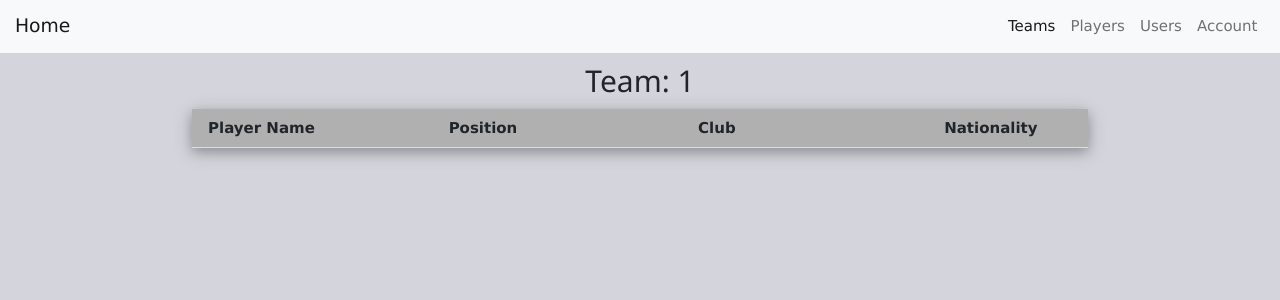
After one commit to kevinnamkung/cs4750-project, a PHP site: page /teamPlayers.php?team=1 in a window 1280 px wide. The commit adds this page. Shown: the top 300 px of the page. Run offline with PHP 8.4, Linux system fonts and the light colour scheme; the visitor is signed in with stand-in values (Sample User, id 1); tables that the repository leaves empty or names only in its code hold one stand-in row (values such as "Sample post"); lists and menus that the app fills with data are empty.

Commit message:
created users/teams/players connection started add

```diff
--- /dev/null
+++ b/teamPlayers.php
@@ -0,0 +1,75 @@
+<?php
+    #session_start();
+
+    require("connect-db.php");
+    require("userdb.php");
+
+    session_start();
+
+    //check if user is logged in
+    if(!isset($_SESSION["logged"]) && $_SESSION["logged"] == false){
+        header("location: userLogin.php");
+        exit;
+    }
+
+?>
+<!DOCTYPE html>
+<html>
+<head>
+        <meta charset="UTF-8">
+        <meta name="viewport" content="width=device-width, initial-scale=1">
+        <meta name="author" content="kevin">
+        <meta name="description" content="User Form">
+        <title>Team Players</title>
+        <link rel="stylesheet" type="text/css" href="shared/homestyle.css">
+        <link rel="stylesheet" href="https://stackpath.bootstrapcdn.com/bootstrap/4.5.2/css/bootstrap.min.css">
+        <link href="https://cdn.jsdelivr.net/npm/bootstrap@5.1.3/dist/css/bootstrap.min.css" rel="stylesheet" integrity="sha384-1BmE4kWBq78iYhFldvKuhfTAU6auU8tT94WrHftjDbrCEXSU1oBoqyl2QvZ6jIW3" crossorigin="anonymous">
+        <link rel="stylesheet" href="https://www.w3schools.com/w3css/4/w3.css">
+        <style>
+            /* Center text elements within the body */
+            body_x {
+                display: flex;
+                flex-direction: column;
+                align-items: center;
+                justify-content: center;
+            }
+        </style>
+    </head>
+    <body style="background-color: #d4d4dc;">
+        <?php include('shared/header.php'); ?>
+        <body_x>
+        <table class="w3-table w3-bordered w3-card-4 center" style="width:70%">
+            <thead>
+                <tr style="background-color:#B0B0B0">
+                <th width="30%">Player Name
+                <th width="30%">Position
+                <th width="30%">Club
+                <th width="30%">Nationality
+                <th>&nbsp;</th>
+                <th>&nbsp;</th>
+                </tr>
+            </thead>
+            <?php
+            // Check if the team parameter is set
+            // if (isset($_GET['team'])) {
+            $selectedTeam = urldecode($_GET['team']);
+
+            // Fetch and display players for the selected team
+            $players = retrieveTeamPlayers($_SESSION['userID'], $selectedTeam);
+
+            // Output HTML to display players
+            echo '<h2>Team: ' . htmlspecialchars($selectedTeam) . '</h2>';
+            ?>
+            <?php foreach ($players as $player): ?>
+                <?php $full_player = findPlayer($player['playerName']); ?>
+                <tr>
+                    <td><?php echo $full_player[0]['playerName']; ?></td>
+                    <td><?php echo $full_player[0]['position']; ?></td>
+                    <td><?php echo $full_player[0]['club']; ?></td>
+                    <td><?php echo $full_player[0]['nationality']; ?></td>
+                </tr>
+            <?php endforeach; ?>
+        </table>
+        </body_x>
+    </body>
+</html>
```
Also changed, not shown: playersform.php (+11 -9 lines), userHub.php (+11 -5 lines), userdb.php (+31 -1 lines).
